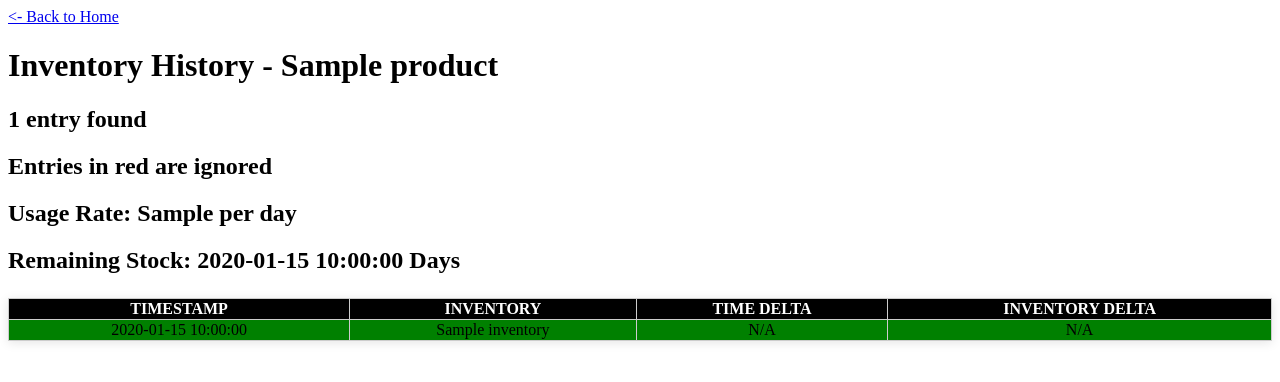
After one commit to emmalbergman/repo1, a Flask app: template templates/inventory_history.html in a window 1280 px wide. The commit adds this page. Shown: the top 382 px of the page. Run offline with Flask 3, Linux system fonts and the light colour scheme; the template is opened without the code that fills it: most values are stand-ins (such as "Sample title", 1, 10 or a date in 2020).

Commit message:
Basic inventory metrics

```diff
--- a/app.py
+++ b/app.py
@@ -1,11 +1,10 @@
-from flask import Flask, request, Response, render_template, redirect
-from src.model.product import Product, db
-
+from flask import Flask, request, Response, render_template, redirect, abort
+from src.model.product import Product, InventorySnapshot, db
 
 app = Flask(__name__, static_url_path='', static_folder='static')
 
 with db:
-    db.create_tables([Product])
+    db.create_tables([Product, InventorySnapshot])
 
 # This hook ensures that a connection is opened to handle any queries
 # generated by the request.
@@ -21,11 +20,38 @@ def _db_close(exc):
     if not db.is_closed():
         db.close()
 
-#NOTE: my IDE made me do it this way , can change to app.get if broken
+
+
+#NOTE: my IDE made me do it this way, can change to app.get if broken
 @app.route("/", methods=["GET"])
 def home():
     products = Product.all()
-    return render_template("index.html", product_list = products)
+    return render_template("index.html", product_list=products)
+
+@app.route("/inventory-history", methods=["GET"])
+def inventory_history():
+    product_id = request.args.get('product-id', None, type=int)
+    if product_id is None: # TODO: have actual error page
+        return abort(404, description=f"Could not find product id")
+
+    product = Product.get_product(product_id)
+    if product is None: # TODO: have actual error page
+        return abort(404, description=f"Could not find product {product_id}")
+
+    snapshots = InventorySnapshot.all_of_product(product_id)
+    usage = product.get_usage_per_day()
+    days_until_out = product.get_days_until_out(usage)
+
+    return render_template(
+        "inventory_history.html",
+        product=product,
+        snapshots=snapshots,
+        snapshot_count=len(snapshots),
+        daily_usage=round(usage, 1) if usage is not None else None,
+        days_until_out=round(days_until_out) if days_until_out is not None else None,
+    )
+
+
 
 #Simple add, just adds stuff + 1 works with htmx
 #TODO: make this a form
@@ -38,6 +64,19 @@ def add():
 
     return redirect("/")
 
+@app.route("/update/inventory/<int:product_id>", methods=["PATCH"])
+def update_inventory(product_id: int):
+    new_stock = request.form.get('stock', None, type=int)
+    if new_stock is None or new_stock < 0:
+        return abort(400, description="Stock count must be a positive integer")
+
+    product = Product.get_product(product_id)
+    if product is None:
+        return abort(404, description=f"Could not find product {product_id}")
+
+    product.update_stock(new_stock)
+
+    return redirect("/", 303)
 
 
 
--- /dev/null
+++ b/static/scripts/index.js
@@ -0,0 +1,20 @@
+function toEditCell(dom) {
+    const tableCell = dom.closest('td');
+    for (const elem of tableCell.getElementsByClassName('static')) {
+        elem.style.display = 'none';
+    }
+    for (const elem of tableCell.getElementsByClassName('edit')) {
+        elem.style.display = 'inline-block';
+    }
+    tableCell.querySelector('input').focus();
+}
+
+function toStaticCell(dom) {
+    const tableCell = dom.closest('td');
+    for (const elem of tableCell.getElementsByClassName('static')) {
+        elem.style.display = 'inline-block';
+    }
+    for (const elem of tableCell.getElementsByClassName('edit')) {
+        elem.style.display = 'none';
+    }
+}
--- /dev/null
+++ b/static/styles/index.css
@@ -0,0 +1,46 @@
+table {
+    width: 100%;
+    border-collapse: collapse;
+    margin-top: 24px;
+    box-shadow: 0 2px 10px rgba(0, 0, 0, 0.1);
+}
+
+th,
+td {
+    text-align: center;
+    border: 1px solid #CCCCCC;
+}
+
+th {
+    background: black;
+    color: white;
+    text-transform: uppercase;
+    font-weight: 700;
+}
+
+tr:nth-child(even) {
+    background: #EEEEEE;
+}
+
+.in-cell-action {
+    float: right;
+    padding: 2px;
+    background: none;
+    border: 1px solid black;
+    border-radius: 2px;
+    aspect-ratio: 1 / 1;
+    margin-left: 5px;
+}
+.in-cell-action.hidden {
+    visibility: hidden;
+}
+.in-cell-action:hover {
+    background-color: #bbb;
+    cursor: pointer;
+}
+td:hover > .in-cell-action {
+    visibility: visible;
+}
+.in-cell-action > svg, .in-cell-action > img {
+    height: 1em;
+}
--- /dev/null
+++ b/templates/inventory_history.html
@@ -0,0 +1,70 @@
+<!DOCTYPE html>
+<html lang="en">
+
+<head>
+    <!-- HTMX CDN -->
+    <script src="https://unpkg.com/htmx.org@2.0.4"
+        integrity="sha384-HGfztofotfshcF7+8n44JQL2oJmowVChPTg48S+jvZoztPfvwD79OC/LTtG6dMp+"
+        crossorigin="anonymous"></script>
+    <meta charset="UTF-8">
+    <meta name="viewport" content="width=device-width, initial-scale=1.0">
+    <title>HRDC Inventory Management System</title>
+    <link rel="stylesheet" href="styles/index.css">
+    <script src="scripts/index.js"></script>
+</head>
+
+<body>
+    <a href="/"><- Back to Home</a>
+
+    <h1>Inventory History - {{ product.product_name }} </h1>
+    {% if snapshot_count==0 %}
+        <h2>No history to show</h2>
+    {% else %}
+        {%if snapshot_count == 1 %}
+            <h2>1 entry found</h2>
+        {% else %}
+            <h2>{{ snapshot_count }} entries found</h2>
+        {% endif %}
+        <h2>Entries in red are ignored</h2>
+        {% if daily_usage is none %}
+            <h2>Usage Rate: TBD</h2>
+        {% else %}
+            <h2>Usage Rate: {{ daily_usage }} per day</h2>
+        {% endif %}
+        {% if days_until_out is none %}
+            <h2>Remaining Stock: TBD Days</h2>
+            {% elif days_until_out == 1 %}
+            <h2>Remaining Stock: 1 Day</h2>
+            {% else %}
+            <h2>Remaining Stock: {{ days_until_out }} Days</h2>
+        {% endif %}
+
+        <table>
+            <thead>
+                <tr>
+                    <th>Timestamp</th>
+                    <th>Inventory</th>
+                    <th>Time Delta</th>
+                    <th>Inventory Delta</th>
+                </tr>
+            </thead>
+            <tbody>
+                {% for snapshot in snapshots %}
+                    <tr {% if snapshot.ignored %}style="background-color: red;"{% elif loop.index0==0 %}style="background-color: green;"{% endif %}>
+                        <td>{{ snapshot.timestamp }}</td>
+                        <td>{{ snapshot.inventory }}</td>
+                        {% if loop.index0 == snapshot_count - 1 %}
+                            <td>N/A</td>
+                            <td>N/A</td>
+                        {% else %}
+                            <td>{{ snapshot.timestamp - snapshots[loop.index0+1].timestamp }}</td>
+                            <td>{{ snapshot.inventory - snapshots[loop.index0+1].inventory }}</td>
+                        {% endif %}
+                    </tr>
+                {% endfor %}
+            </tbody>
+        </table>
+    {% endif %}
+</body>
+
+</html>
```
Also changed, not shown: src/model/product.py (+127 -29 lines), templates/index.html (+37 -29 lines), static/icons/checkmark.svg (added), static/icons/close.svg (added), static/icons/pencil.svg (added).
